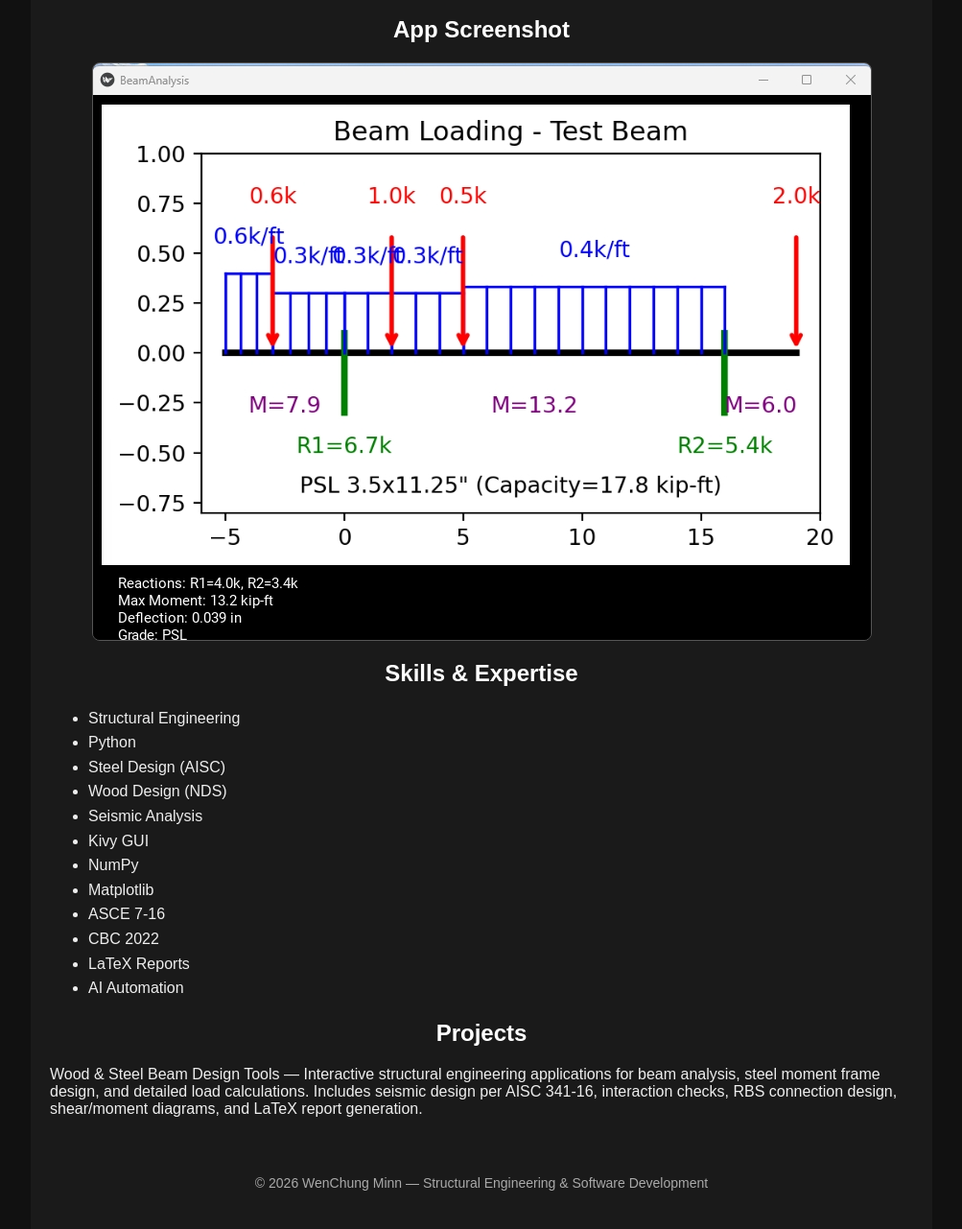
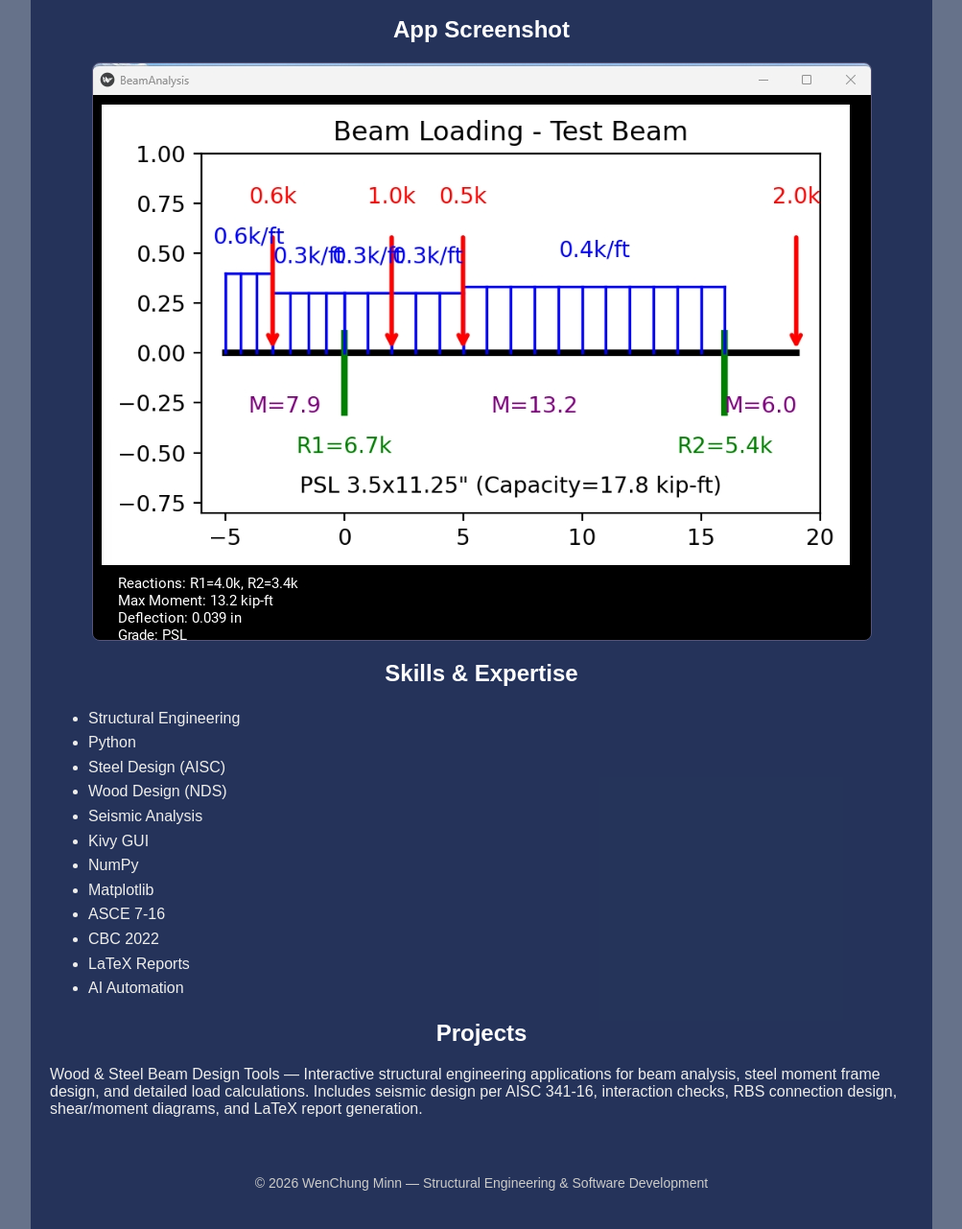
Before and after one commit to infan8345/structural-engineering, a plain HTML site: page index.html in a window 1280 px wide. Shown: the part 207-1488 px from the top of the page at 96% size, without its empty margins (138-1141 px from the left). Drawn offline with Linux system fonts and the dark colour scheme.

Commit message:
Update index.html

```diff
--- a/index.html
+++ b/index.html
@@ -50,15 +50,15 @@
             color: #666;
             font-size: 14px;
         }
-/* 🌙 Dark Mode (automatic) */
+    /* 🌙 Dark Mode (dark blue, 60% transparent) */
 @media (prefers-color-scheme: dark) {
     body {
-        background: #111;
+        background: rgba(0, 20, 60, 0.6); /* dark blue, 60% transparent */
         color: #eee;
     }
 
     .container {
-        background: #1a1a1a;
+        background: rgba(10, 25, 70, 0.7); /* slightly lighter blue */
         color: #eee;
     }
 
@@ -71,13 +71,14 @@
     }
 
     img.screenshot {
-        border-color: #555;
+        border-color: #557;
     }
 
     footer {
-        color: #aaa;
+        color: #ccc;
     }
 }
+
 
 
     </style>
```
